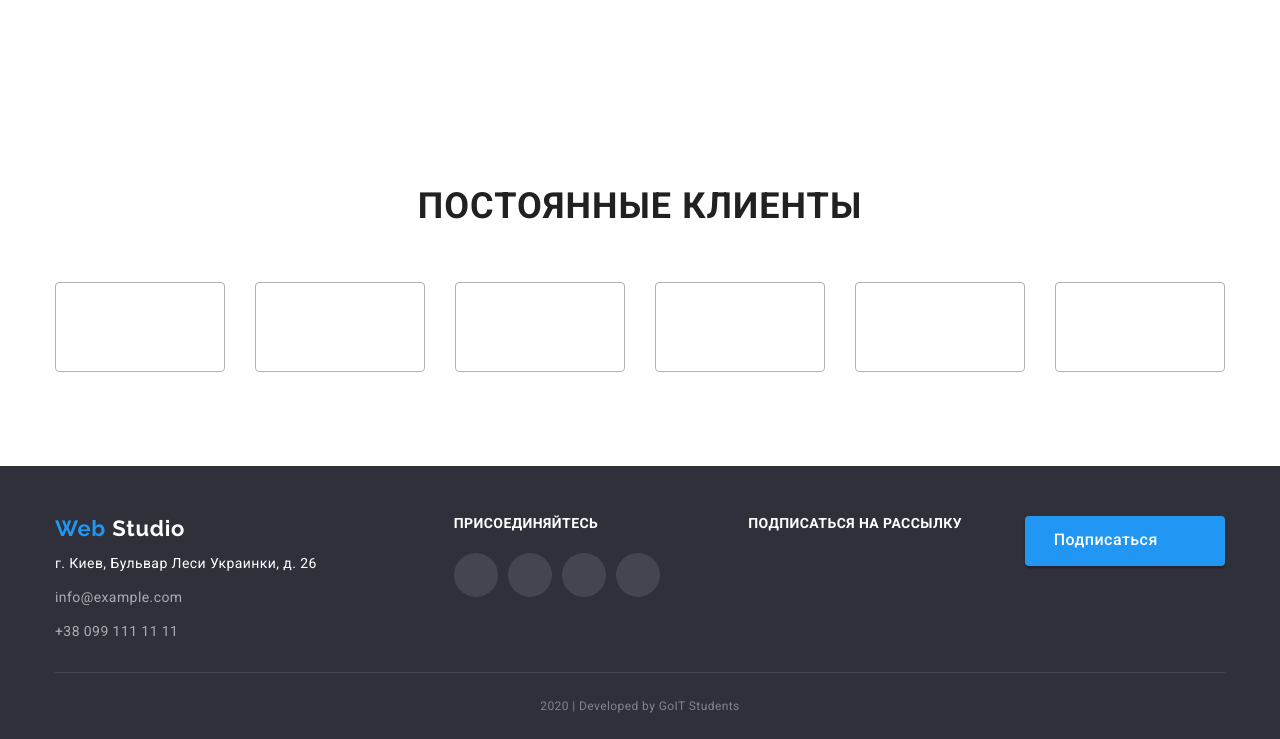
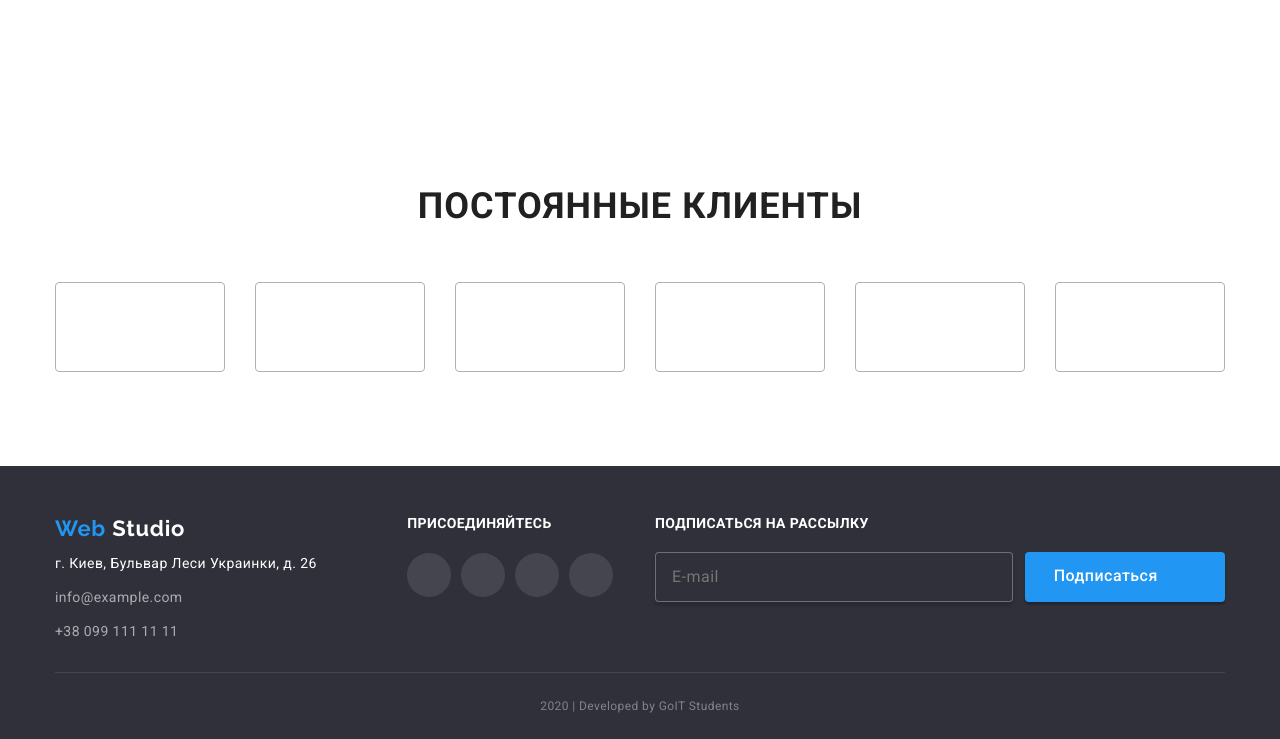
Before and after one commit to AlexanderKholodnyak/goit-markup-hw-06, a plain HTML site: page index.html in a window 1280 px wide. Shown: the part 2243-2982 px from the top of the page. Drawn offline with nearby package versions, Linux system fonts and the light colour scheme.

Commit message:
реализована форма в футере

```diff
--- a/css/main.css
+++ b/css/main.css
@@ -570,10 +570,10 @@ address p:last-child {
 
   color: var(--link-contacts-color);
 }
-.join {
+/* .join {
   display: flex;
-  /* align-items: center; */
-}
+  align-items: center;
+} */
 .follow {
   margin-bottom: 21px;
   margin-top: 0px;
@@ -592,7 +592,8 @@ address p:last-child {
   height: 24px;
 }
 .follow-sign {
-  margin-bottom: 0px;
+  margin: 0px;
+  margin-bottom: 20px;
 }
 .copiright {
   padding-top: 21px;
@@ -763,6 +764,29 @@ p.kind-work {
   line-height: 1.87;
   letter-spacing: 0.06em;
 }
+.input {
+  margin-right: 12px;
+  padding-left: 16px;
+
+  border: 1px solid rgba(255, 255, 255, 0.3);
+  box-shadow: 0px 4px 4px rgba(0, 0, 0, 0.15);
+  border-radius: 4px;
+
+  height: 50px;
+  width: 358px;
+  background: #2f303a;
+
+  font-size: 16px;
+  line-height: 1.25;
+  letter-spacing: 0.03em;
+
+  color: rgba(255, 255, 255, 0.6);
+}
+
+.form {
+  display: flex;
+  align-items: center;
+}
 .batton-port {
   vertical-align: top;
   margin-right: 10px;
--- a/index.html
+++ b/index.html
@@ -480,12 +480,18 @@
         </section>
         <section class="join">
           <h3 class="follow follow-sign">подписаться на рассылку</h3>
-          <button type="button" class="button primary button-f">
-            <span class="batton-port">Подписаться</span>
-            <svg class="icon-icon-send">
-              <use href="./images/sprite.svg#icon-icon-send"></use>
-            </svg>
-          </button>
+          <form action="" method="post" class="form">
+            <!-- Разметка элементов этой формы -->
+            <label for="email"> </label>
+            <input type="email" id="email" placeholder="E-mail" class="input" />
+
+            <button type="submit" class="button primary button-f">
+              <span class="batton-port">Подписаться</span>
+              <svg class="icon-icon-send">
+                <use href="./images/sprite.svg#icon-icon-send"></use>
+              </svg>
+            </button>
+          </form>
         </section>
       </div>
 
```
Also changed, not shown: portfolio.html (+12 -6 lines).
